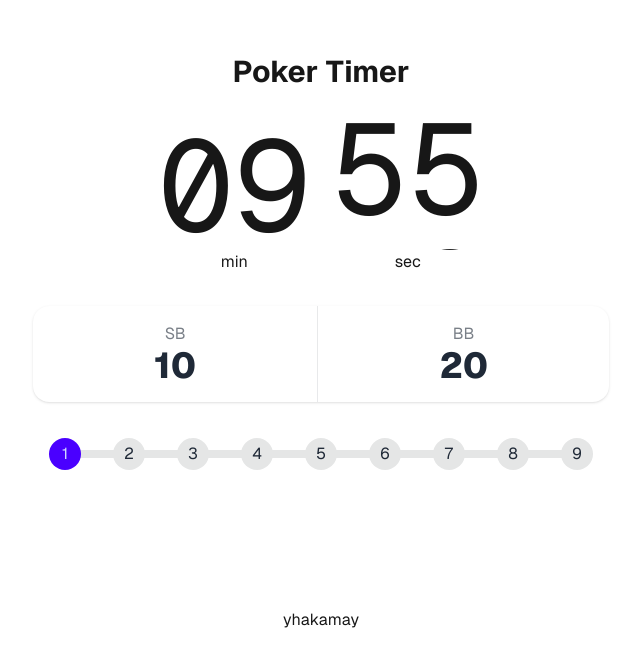
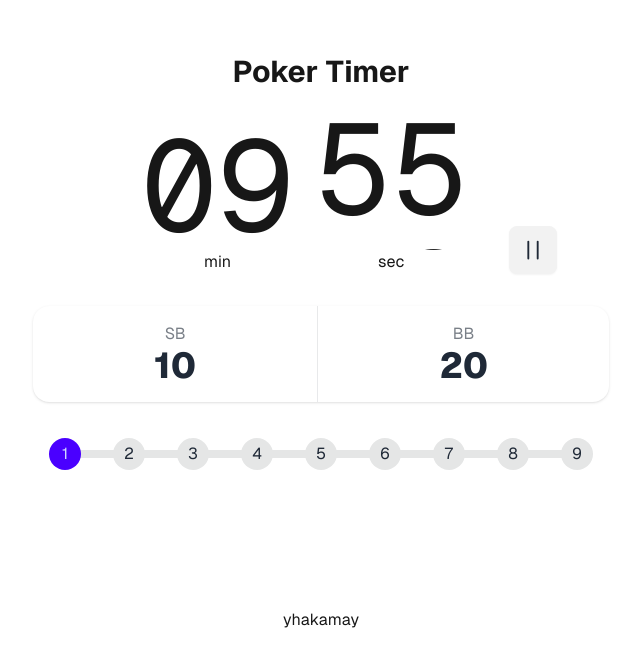
Before and after one commit to yhakamay/poker-timer, a Next.js app: page / in a window 1280 px wide. Shown: the part 136-800 px from the top of the page, without its empty margins (319-959 px from the left). Built offline with nearby package versions, Linux system fonts and the light colour scheme.

Commit message:
add resume/pause button

```diff
--- a/src/app/page.tsx
+++ b/src/app/page.tsx
@@ -15,6 +15,7 @@
   const [time, setTime] = useState(initialTime);
   const [sb, setSb] = useState(initialSb);
   const [level, setLevel] = useState(1);
+  const [paused, setPaused] = useState(false);
 
   useEffect(() => {
     if (time <= 0) {
@@ -29,19 +30,59 @@
       }
     }
 
+    if (paused) {
+      return;
+    }
+
     const timer = setInterval(() => {
       setTime((prevTime) => prevTime - 1);
     }, 1000);
 
     return () => clearInterval(timer);
     // eslint-disable-next-line react-hooks/exhaustive-deps
-  }, [time]);
+  }, [time, paused]);
 
   return (
     <div className="flex flex-col items-center justify-center min-h-screen p-8 pb-20 gap-16 sm:p-20 font-sans">
       <main className="flex flex-col gap-8 row-start-2 items-center sm:items-start">
         <h1 className="font-bold text-3xl w-full text-center">Poker Timer</h1>
-        <Timer time={time} />
+        <div className="mx-auto flex flex-row">
+          <div className="w-16"></div>
+          <Timer time={time} />
+          <button
+            className="btn btn-square self-end ml-4 md:ml-8"
+            onClick={() => setPaused(!paused)}
+          >
+            <svg
+              xmlns="http://www.w3.org/2000/svg"
+              fill="none"
+              viewBox="0 0 24 24"
+              strokeWidth="1.5"
+              stroke="currentColor"
+              className={`p-2 ${!paused ? "hidden" : ""}`}
+            >
+              <path
+                strokeLinecap="round"
+                strokeLinejoin="round"
+                d="M5.25 5.653c0-.856.917-1.398 1.667-.986l11.54 6.347a1.125 1.125 0 0 1 0 1.972l-11.54 6.347a1.125 1.125 0 0 1-1.667-.986V5.653Z"
+              />
+            </svg>
+            <svg
+              xmlns="http://www.w3.org/2000/svg"
+              fill="none"
+              viewBox="0 0 24 24"
+              strokeWidth={1.5}
+              stroke="currentColor"
+              className={`p-2 ${paused ? "hidden" : ""}`}
+            >
+              <path
+                strokeLinecap="round"
+                strokeLinejoin="round"
+                d="M15.75 5.25v13.5m-7.5-13.5v13.5"
+              />
+            </svg>
+          </button>
+        </div>
         <SbBb sb={sb} />
         <BlindLevel level={level} />
       </main>
```
